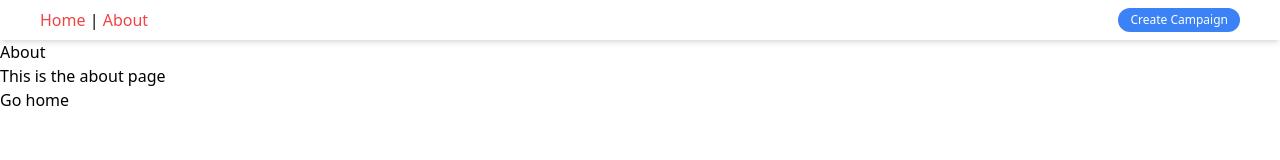
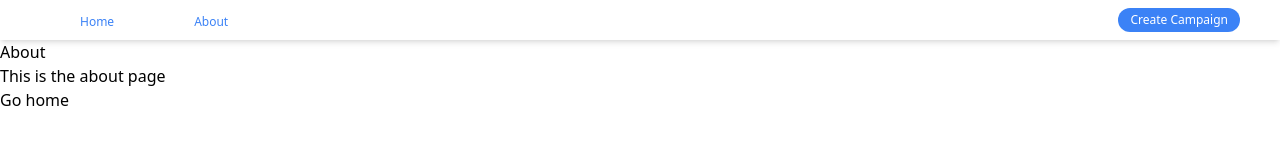
Before and after one commit to thiduzz/crowdfunding-blockchain, a Next.js app in the folder client/: page /about in a window 1280 px wide. Shown: the top 160 px of the page. Built offline with nearby package versions, Linux system fonts and the light colour scheme.

Commit message:
Basic style nav btn

```diff
--- a/client/components/UI/TopBar.css
+++ b/client/components/UI/TopBar.css
@@ -1,6 +1,9 @@
 .top-bar{
     @apply sticky bg-white h-10 shadow-md flex justify-between items-center px-10;
     a{
-        @apply text-red-500;
+        @apply mx-5 text-blue-500 rounded-2xl bg-white text-xs px-5 py-1 transition duration-150 ease-in;
+        &:hover{
+            @apply bg-gray-200 text-gray-300;
+        }
     }
 }
--- a/client/components/UI/TopBar.tsx
+++ b/client/components/UI/TopBar.tsx
@@ -11,8 +11,7 @@ const TopBar = ({ children }: Props) => (
     <nav>
       <Link href="/">
         <a>Home</a>
-      </Link>{' '}
-      |{' '}
+      </Link>
       <Link href="/about">
         <a>About</a>
       </Link>
--- a/client/pages/campaigns/create.tsx
+++ b/client/pages/campaigns/create.tsx
@@ -40,7 +40,7 @@ const CreateCampaignPage = () => {
 
   return (
     <Layout title="Campaign Create | Crowdfunding">
-      <div className="flex items-center justify-center flex-col">
+      <div className="flex items-center justify-center flex-col h-full">
         <div>
           <form>
             <Input
```
